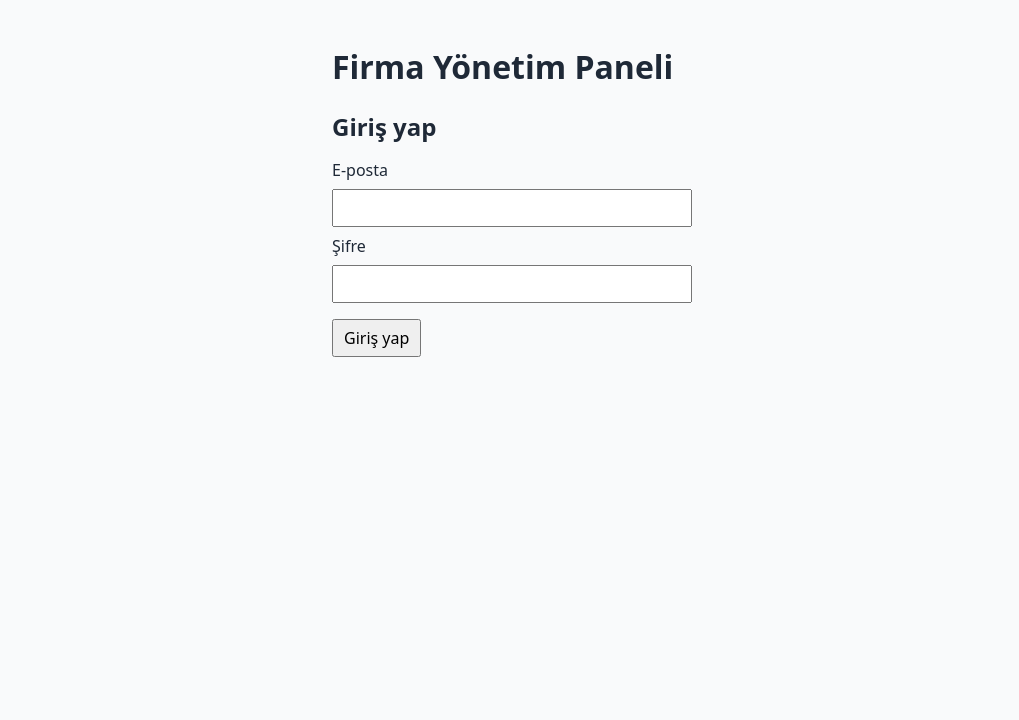
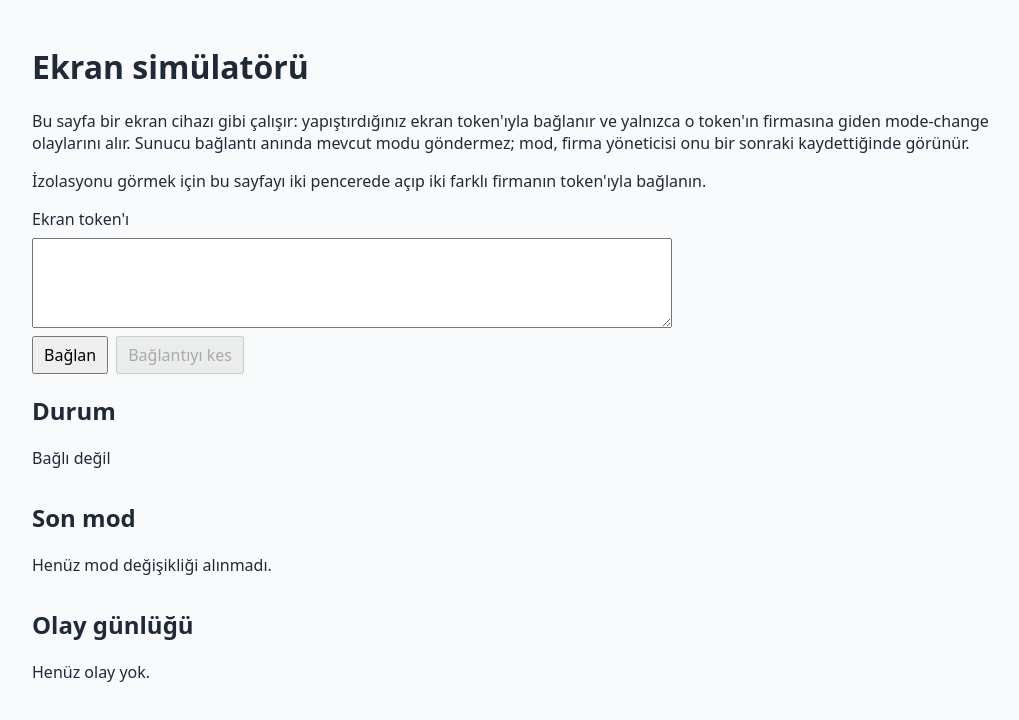
Before and after one commit to Mahiryoldasg/multi-tenant-firm-service-public, a React (Vite) app in the folder web/: page /display in a window 1280 px wide. Before the commit this address led to /. Shown: the top 720 px of the page, without its empty margins (128-1147 px from the left). Built offline with nearby package versions, Linux system fonts and the light colour scheme.

Commit message:
feat(web): add the /display simulator page

```diff
--- a/web/src/App.tsx
+++ b/web/src/App.tsx
@@ -3,6 +3,7 @@ import { BrowserRouter, Navigate, Route, Routes } from 'react-router';
 import { RequireRole } from './auth/RequireRole.tsx';
 import { RoleHome, SessionGate } from './auth/SessionGate.tsx';
 import { SessionProvider } from './auth/session.tsx';
+import { DisplayPage } from './display/DisplayPage.tsx';
 import { FirmsPage } from './firms/FirmsPage.tsx';
 import { WorkspacePage } from './workspace/WorkspacePage.tsx';
 
@@ -34,6 +35,8 @@ export function App() {
                 }
               />
             </Route>
+            {/* Public: a display has no login, only its display token. */}
+            <Route path="/display" element={<DisplayPage />} />
             {/* Anything else goes home, where the gate shows the login form or the role home. */}
             <Route path="*" element={<Navigate to="/" replace />} />
           </Routes>
--- /dev/null
+++ b/web/src/display/DisplayPage.tsx
@@ -0,0 +1,134 @@
+import { useState, type FormEvent } from 'react';
+import {
+  EVENT_LABELS,
+  formatTime,
+  STATUS_LABELS,
+  type LogEntry,
+  type SimulatorState,
+  type SimulatorStatus,
+} from './simulator.ts';
+import { useDisplaySimulator } from './use-display-simulator.ts';
+
+const ACTIVE_STATUSES: SimulatorStatus[] = ['connecting', 'connected', 'reconnecting'];
+const ALERT_ID = 'display-alert';
+
+/** A kiosk display in the browser: it connects with a pasted display token, without a login. */
+export function DisplayPage() {
+  const { state, connect, disconnect } = useDisplaySimulator();
+  const [token, setToken] = useState('');
+  const active = ACTIVE_STATUSES.includes(state.status);
+  const hasAlert = state.status === 'rejected' || state.status === 'closed-by-server';
+
+  function handleSubmit(event: FormEvent<HTMLFormElement>) {
+    event.preventDefault();
+    connect(token);
+  }
+
+  return (
+    <main className="simulator">
+      <h1>Ekran simülatörü</h1>
+      <p>
+        Bu sayfa bir ekran cihazı gibi çalışır: yapıştırdığınız ekran token'ıyla bağlanır ve
+        yalnızca o token'ın firmasına giden mode-change olaylarını alır. Sunucu bağlantı anında
+        mevcut modu göndermez; mod, firma yöneticisi onu bir sonraki kaydettiğinde görünür.
+      </p>
+      <p>
+        İzolasyonu görmek için bu sayfayı iki pencerede açıp iki farklı firmanın token'ıyla
+        bağlanın.
+      </p>
+      <form className="simulator-form" noValidate onSubmit={handleSubmit}>
+        <label htmlFor="display-token">Ekran token'ı</label>
+        <textarea
+          id="display-token"
+          className="token-output"
+          rows={4}
+          spellCheck={false}
+          autoComplete="off"
+          value={token}
+          disabled={active}
+          aria-describedby={hasAlert ? ALERT_ID : undefined}
+          onChange={(event) => setToken(event.target.value)}
+        />
+        <div className="actions">
+          <button type="submit" disabled={active}>
+            Bağlan
+          </button>
+          <button type="button" disabled={!active} onClick={disconnect}>
+            Bağlantıyı kes
+          </button>
+        </div>
+      </form>
+      <ConnectionStatus state={state} />
+      <LastMode lastMode={state.lastMode} />
+      <EventLog log={state.log} />
+    </main>
+  );
+}
+
+function ConnectionStatus({ state }: { state: SimulatorState }) {
+  const { status, reason } = state;
+  return (
+    <section aria-labelledby="status-heading">
+      <h2 id="status-heading">Durum</h2>
+      <p role="status">
+        {STATUS_LABELS[status]}
+        {status === 'reconnecting' && reason !== null && ` (${reason})`}
+      </p>
+      {status === 'rejected' && (
+        <p id={ALERT_ID} className="error" role="alert">
+          Sunucunun connect_error sebebi: {reason}
+        </p>
+      )}
+      {status === 'closed-by-server' && (
+        <p id={ALERT_ID} className="error" role="alert">
+          Sunucu bu ekranın bağlantısını kapattı ({reason}), örneğin firma silinmiş olabilir.
+          Yeniden denemek için "Bağlan"a basın.
+        </p>
+      )}
+    </section>
+  );
+}
+
+function LastMode({ lastMode }: { lastMode: SimulatorState['lastMode'] }) {
+  return (
+    <section aria-labelledby="mode-heading">
+      <h2 id="mode-heading">Son mod</h2>
+      <div aria-live="polite" aria-atomic="true">
+        {lastMode === null ? (
+          <p>Henüz mod değişikliği alınmadı.</p>
+        ) : (
+          <>
+            <p className="mode-value">{lastMode.modeId}</p>
+            <p>
+              Alındı:{' '}
+              <time dateTime={new Date(lastMode.at).toISOString()}>{formatTime(lastMode.at)}</time>
+            </p>
+          </>
+        )}
+      </div>
+    </section>
+  );
+}
+
+function EventLog({ log }: { log: LogEntry[] }) {
+  return (
+    <section aria-labelledby="log-heading">
+      <h2 id="log-heading">Olay günlüğü</h2>
+      {log.length === 0 ? (
+        <p>Henüz olay yok.</p>
+      ) : (
+        <ol className="event-log">
+          {log.map((entry) => (
+            <li key={entry.id}>
+              <time dateTime={new Date(entry.at).toISOString()}>{formatTime(entry.at)}</time>
+              <span>
+                {EVENT_LABELS[entry.type]}
+                {entry.detail !== null && `: ${entry.detail}`}
+              </span>
+            </li>
+          ))}
+        </ol>
+      )}
+    </section>
+  );
+}
--- /dev/null
+++ b/web/src/display/use-display-simulator.ts
@@ -0,0 +1,36 @@
+import { useEffect, useReducer, useRef } from 'react';
+import { openDisplayConnection, type DisplayConnection } from './connection.ts';
+import { INITIAL_SIMULATOR_STATE, simulatorReducer, type SimulatorState } from './simulator.ts';
+
+interface DisplaySimulator {
+  state: SimulatorState;
+  connect: (token: string) => void;
+  disconnect: () => void;
+}
+
+/** The simulator's state and its one display connection, which closes when the page unmounts. */
+export function useDisplaySimulator(): DisplaySimulator {
+  const [state, dispatch] = useReducer(simulatorReducer, INITIAL_SIMULATOR_STATE);
+  // Opened in `connect`, not in an effect, so StrictMode's second effect run opens nothing.
+  const connection = useRef<DisplayConnection | null>(null);
+
+  useEffect(() => () => connection.current?.close(), []);
+
+  function connect(token: string) {
+    connection.current?.close();
+    dispatch({ type: 'connecting', at: Date.now() });
+    // A JWT has no whitespace, but a pasted copy may end with a newline. An empty token is still
+    // sent, so the server's own message shows.
+    connection.current = openDisplayConnection(window.location.origin, token.trim(), (event) =>
+      dispatch({ ...event, at: Date.now() }),
+    );
+  }
+
+  function disconnect() {
+    connection.current?.close();
+    connection.current = null;
+    dispatch({ type: 'closed', at: Date.now() });
+  }
+
+  return { state, connect, disconnect };
+}
--- a/web/src/styles.css
+++ b/web/src/styles.css
@@ -138,3 +138,48 @@ td {
   flex-basis: 100%;
   margin: 0;
 }
+
+.simulator-form {
+  display: grid;
+  gap: 8px;
+  max-width: 640px;
+}
+
+.simulator-form label {
+  font-weight: 500;
+}
+
+/* A modeId, a server reason or a transport error can be one long unbroken string. */
+.simulator section {
+  overflow-wrap: anywhere;
+}
+
+.mode-value {
+  font-size: 1.5rem;
+  font-weight: 600;
+}
+
+.event-log {
+  margin: 0;
+  padding: 0;
+  list-style: none;
+  background: #ffffff;
+  border: 1px solid #e5e7eb;
+}
+
+.event-log li {
+  display: flex;
+  gap: 12px;
+  padding: 6px 12px;
+  border-bottom: 1px solid #e5e7eb;
+}
+
+.event-log li:last-child {
+  border-bottom: none;
+}
+
+.event-log time {
+  flex-shrink: 0;
+  font-family: ui-monospace, 'Cascadia Mono', Consolas, monospace;
+  color: #6b7280;
+}
```
